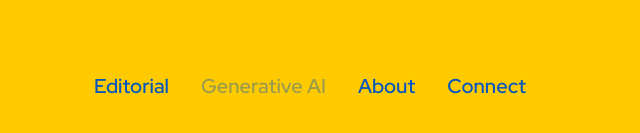
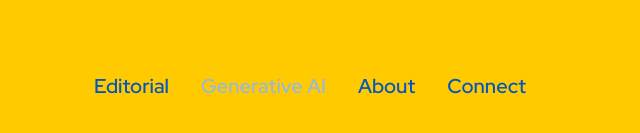
Before and after one commit to maxlawlor/obscura-site, a website built with Vite: page index.html in a window 1280 px wide. Shown: the part 667-800 px from the top of the page, without its empty margins (330-970 px from the left). Built offline with nearby package versions, Linux system fonts and the light colour scheme.

Commit message:
Fix Generative AI nav flash — use muted colour instead of opacity

```diff
--- a/index.html
+++ b/index.html
@@ -189,8 +189,7 @@
             animation:fadeIn .8s ease-out .6s forwards;
         }
         .landing-link:hover{color:#fff;}
-        .landing-link--disabled{animation:fadeInDim .8s ease-out .6s forwards !important;}
-        @keyframes fadeInDim{from{opacity:0;}to{opacity:0.4;}}
+        .landing-link--disabled{color:#9bb8d9;pointer-events:none;}
         section:not(#landing-hero){scroll-margin-top:80px;}
 
         /* Portfolio reveal animation */
@@ -289,7 +288,7 @@
                  class="logo" />
             <nav class="landing-nav" role="navigation">
                 <a href="#portfolio"      class="landing-link">Editorial</a>
-                <span class="landing-link landing-link--disabled" style="cursor:default;">Generative AI</span>
+                <span class="landing-link landing-link--disabled">Generative AI</span>
                 <a href="#about"          class="landing-link">About</a>
                 <a href="#connect"        class="landing-link">Connect</a>
             </nav>
```
